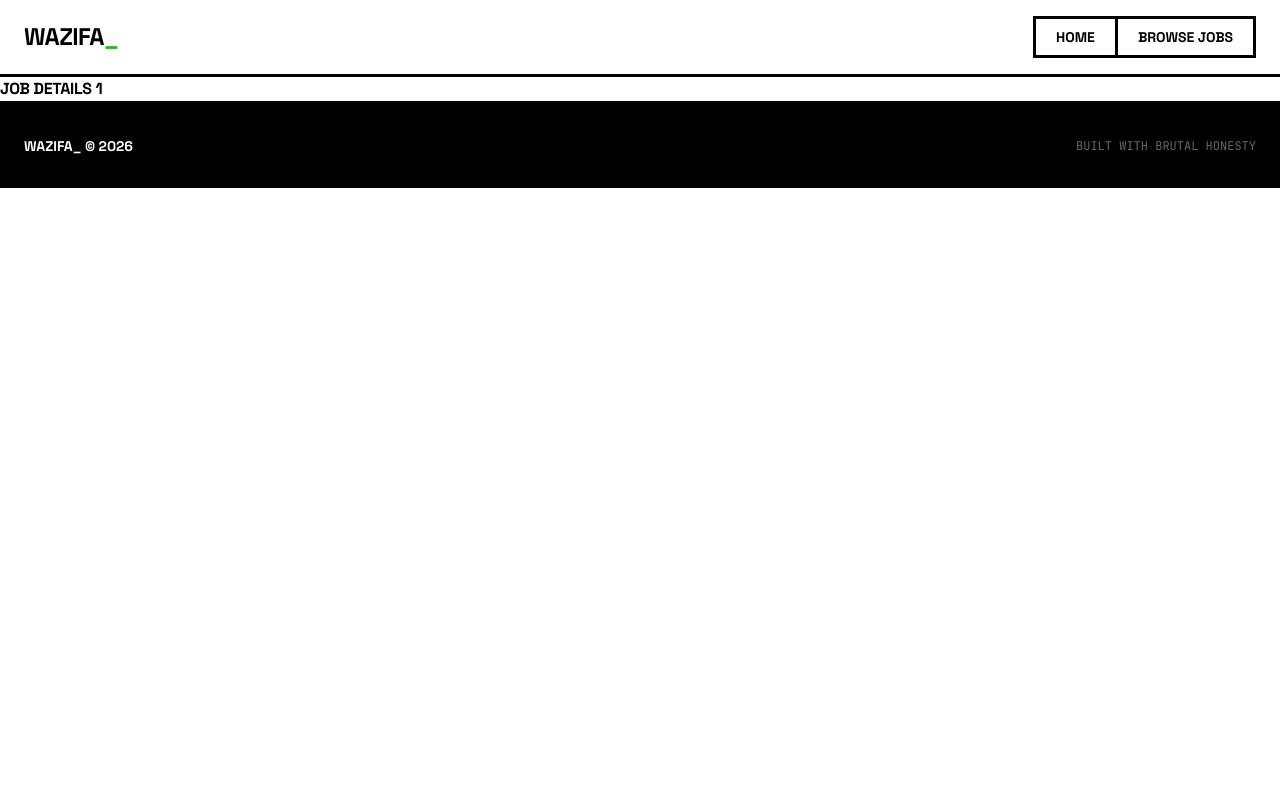
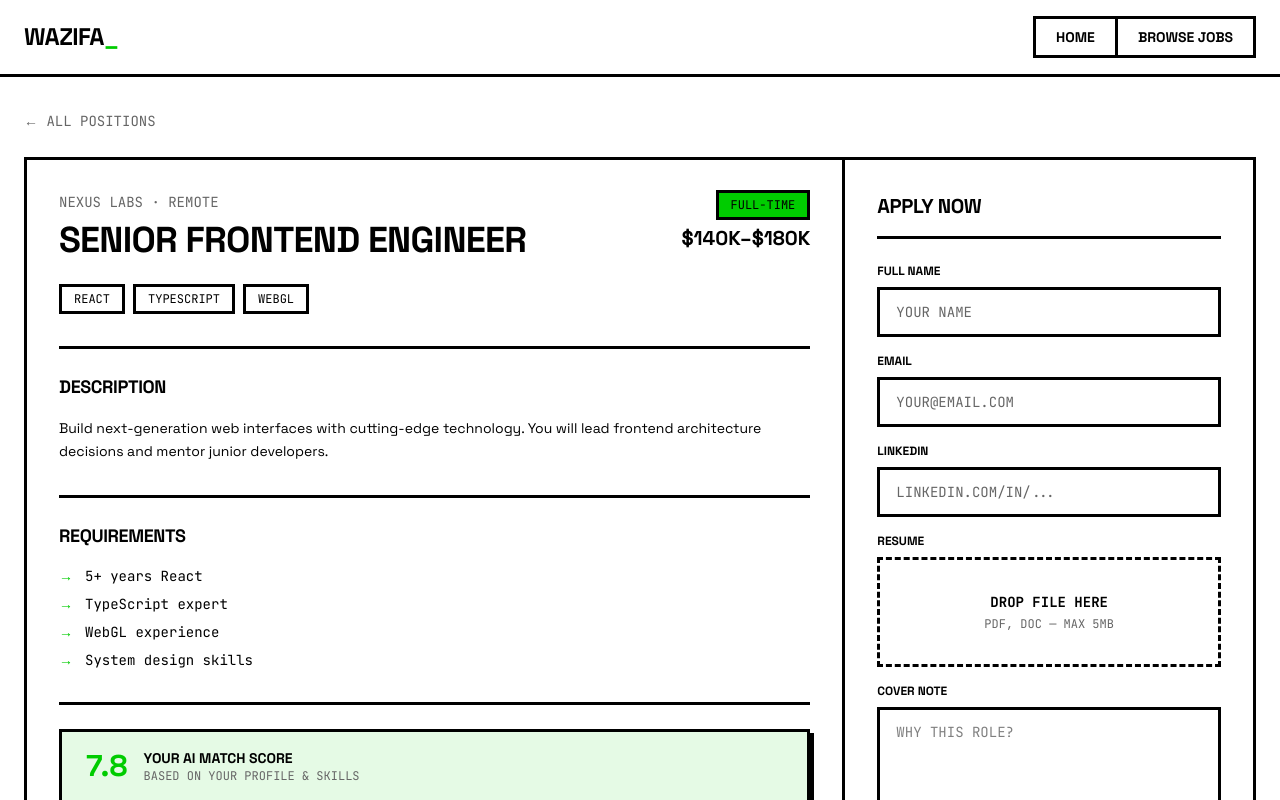
Before and after one commit to refaat1297/job-board, a Next.js app: page /jobs/1 in a window 1280 px wide. Shown: the top 800 px of the page. Built offline with nearby package versions, Linux system fonts and the light colour scheme.

Commit message:
Add JobNotFound component and update JobDetailsPage to handle missing job scenario

```diff
--- a/app/(client)/jobs/[id]/page.tsx
+++ b/app/(client)/jobs/[id]/page.tsx
@@ -1,14 +1,36 @@
+import { JobsData } from "@/data/JobsData";
+import JobNotFound from "@/components/jobs/JobNotFound";
+import Link from "next/link";
+import JobDescription from "@/components/jobs/JobDescription";
+import JobApplyForm from "@/components/jobs/JobApplyForm";
+
 type Props = {
-  params: Promise<{ id: string }>
-}
+  params: Promise<{ id: string }>;
+};
 
 async function JobDetailsPage({ params }: Props) {
   const { id } = await params;
+  const job = JobsData.find((job) => job.id === id);
+
+  if (!job) {
+    return <JobNotFound />;
+  }
+
   return (
-    <div>
-      <h1>Job Details { id }</h1>
+    <div className="max-w-7xl mx-auto px-6 py-8">
+      <Link
+        href="/jobs"
+        className="font-mono text-sm text-muted-foreground hover:text-accent transition-none"
+      >
+        ← ALL POSITIONS
+      </Link>
+
+      <div className="grid grid-cols-1 lg:grid-cols-3 gap-0 mt-6">
+        <JobDescription job={job} />
+        <JobApplyForm />
+      </div>
     </div>
-  )
+  );
 }
 
 export default JobDetailsPage;
--- /dev/null
+++ b/components/jobs/JobNotFound.tsx
@@ -0,0 +1,17 @@
+import Link from "next/link";
+import { Button } from "../ui/button";
+
+function JobNotFound() {
+  return (
+    <div className="max-w-7xl mx-auto px-6 py-16 text-center">
+      <h1 className="font-heading text-4xl font-bold">JOB NOT FOUND</h1>
+      <Link href="/jobs">
+        <Button variant="outline" className="mt-6">
+          ← BACK TO JOBS
+        </Button>
+      </Link>
+    </div>
+  );
+}
+
+export default JobNotFound;
```
